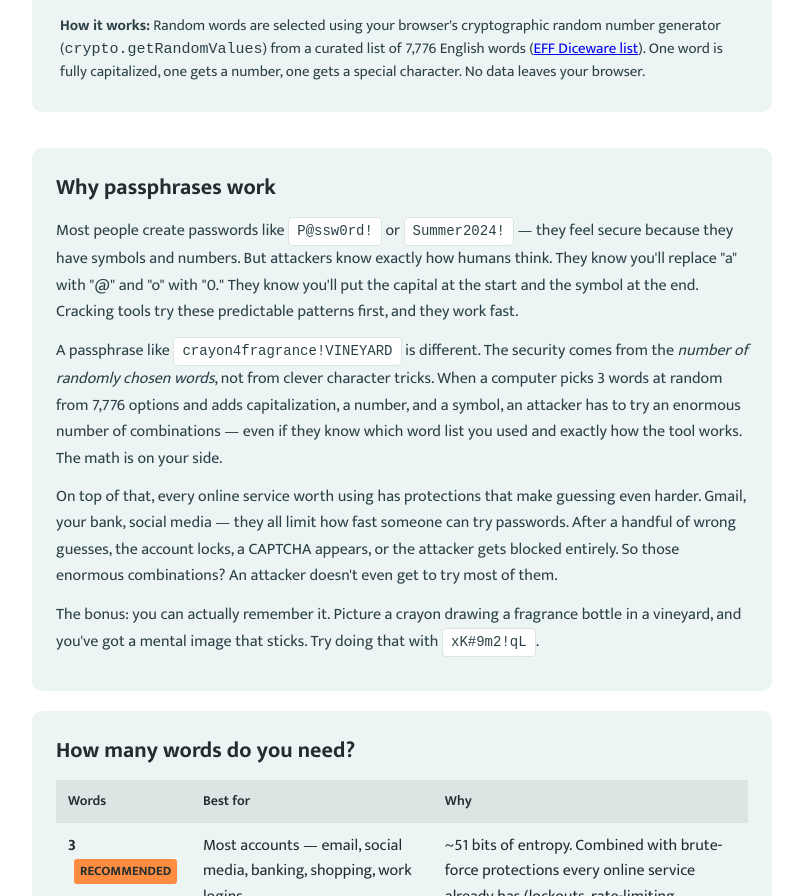
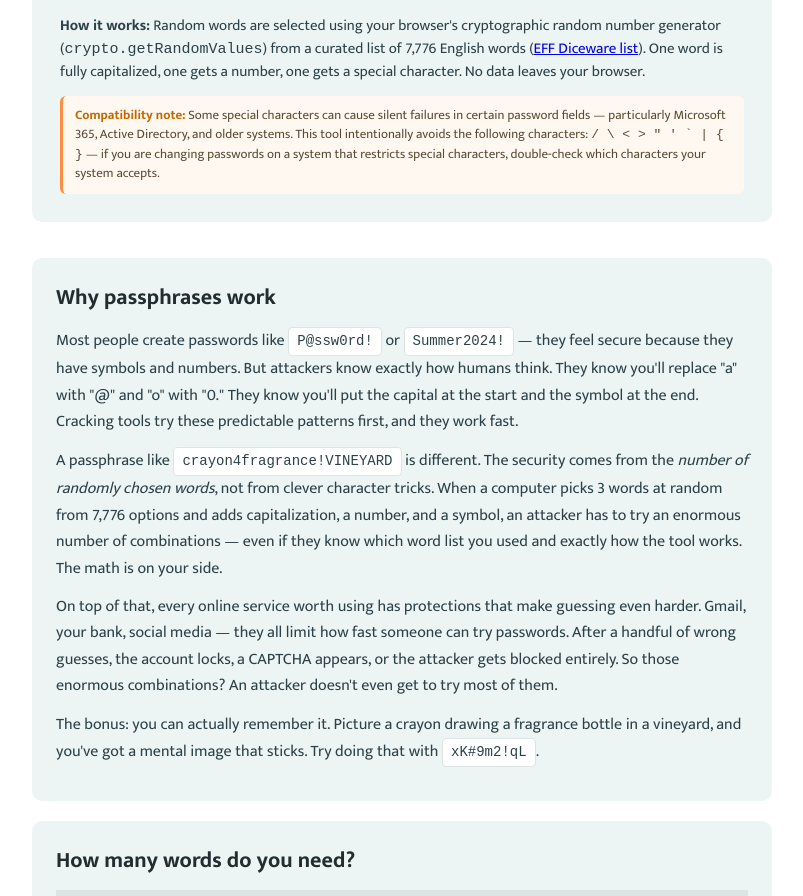
Before and after one commit to jsscribe/jts-tools, a plain HTML site: page Password_Generator.html in a window 1280 px wide. Shown: the part 907-1803 px from the top of the page, without its empty margins (238-1041 px from the left). Drawn offline with Linux system fonts and the light colour scheme.

Commit message:
Enhance caution section for password compatibility
Added caution note about special character compatibility issues for certain systems.

```diff
--- a/Password_Generator.html
+++ b/Password_Generator.html
@@ -198,6 +198,17 @@
             color: #2B4147;
         }
         .info { font-size: 15px; color: #2B4147; margin-top: 18px; line-height: 1.5; }
+        .caution {
+            background: #FFF8F0;
+            border-left: 3px solid #FF8C40;
+            padding: 10px 12px;
+            border-radius: 6px;
+            font-size: 13px;
+            color: #5A4A35;
+            margin-top: 12px;
+            line-height: 1.5;
+        }
+        .caution strong { color: #C26800; }
         .toast {
             display: inline-block;
             padding: 4px 12px;
@@ -363,6 +374,15 @@
             (<a href="https://www.eff.org/dice" target="_blank" rel="noopener">EFF Diceware list</a>).
             One word is fully capitalized, one gets a number, one gets a special character.
             No data leaves your browser.
+        </div>
+
+        <div class="caution">
+            <strong>Compatibility note:</strong> Some special characters can cause silent failures
+            in certain password fields &mdash; particularly Microsoft 365, Active Directory, and
+            older systems. This tool intentionally avoids the following characters:
+            <code>/ \ &lt; &gt; " ' &#96; | { }</code>
+            &mdash; if you are changing passwords on a system that restricts special characters,
+            double-check which characters your system accepts.
         </div>
     </div>
 
@@ -1350,6 +1370,12 @@
 
         /* ===== Configuration ===== */
         const SPECIAL_CHARS = ["!", "@", "#", "$"];
+
+        /* Characters intentionally avoided — known to cause silent failures
+           in Microsoft 365, Active Directory, and some legacy password fields.
+           This filter runs as a safety net after every generation. */
+        const BLOCKED_CHARS = /[\/\\<>"'`|{}]/g;
+
         const MIN_WORD_LENGTH = 3;
         const MAX_WORD_LENGTH = 10;
         const SHORT_WORD_MAX = 5;
@@ -1446,7 +1472,11 @@
                 selected[numPos]  = selected[numPos] + secureRandomInt(10);
                 selected[specPos] = selected[specPos] + securePickOne(SPECIAL_CHARS);
 
-                const password = selected.join("");
+                let password = selected.join("");
+
+                /* Defensive filter: strip any characters known to cause
+                   issues with Microsoft 365 / AD / legacy password fields */
+                password = password.replace(BLOCKED_CHARS, "");
 
                 document.getElementById("passwordOutput").textContent = password;
                 updateStats(password);
```
